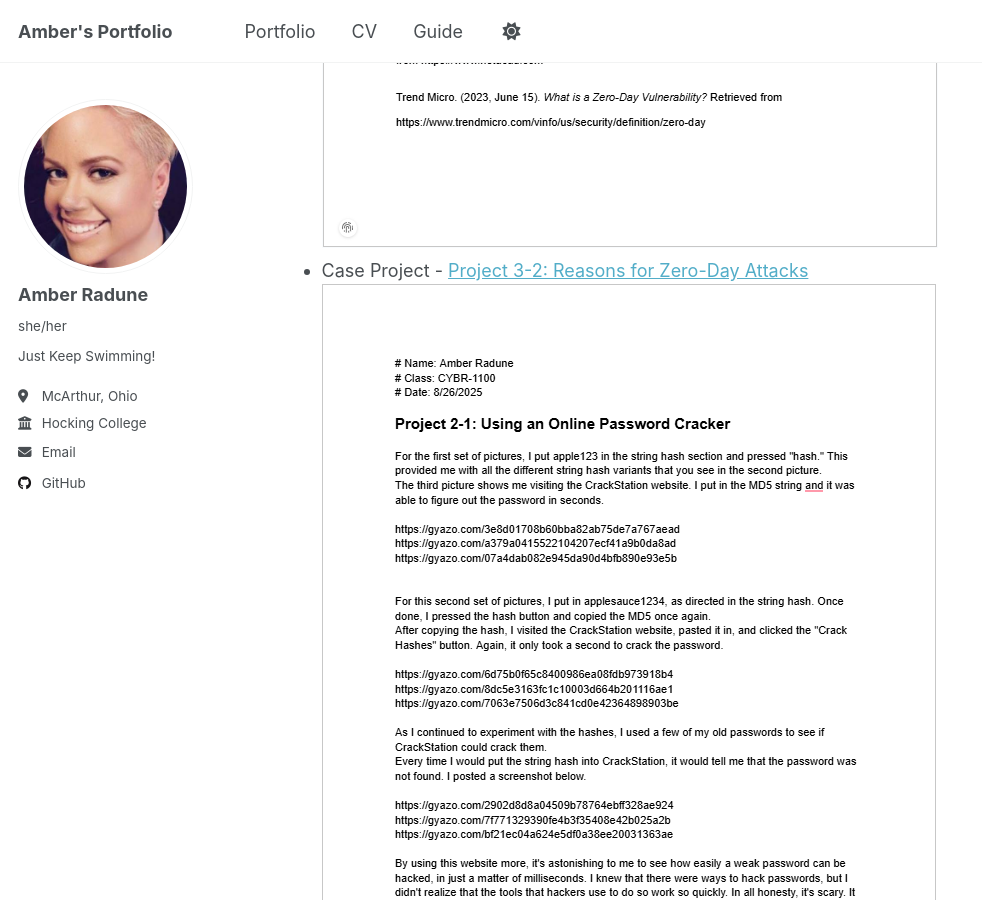
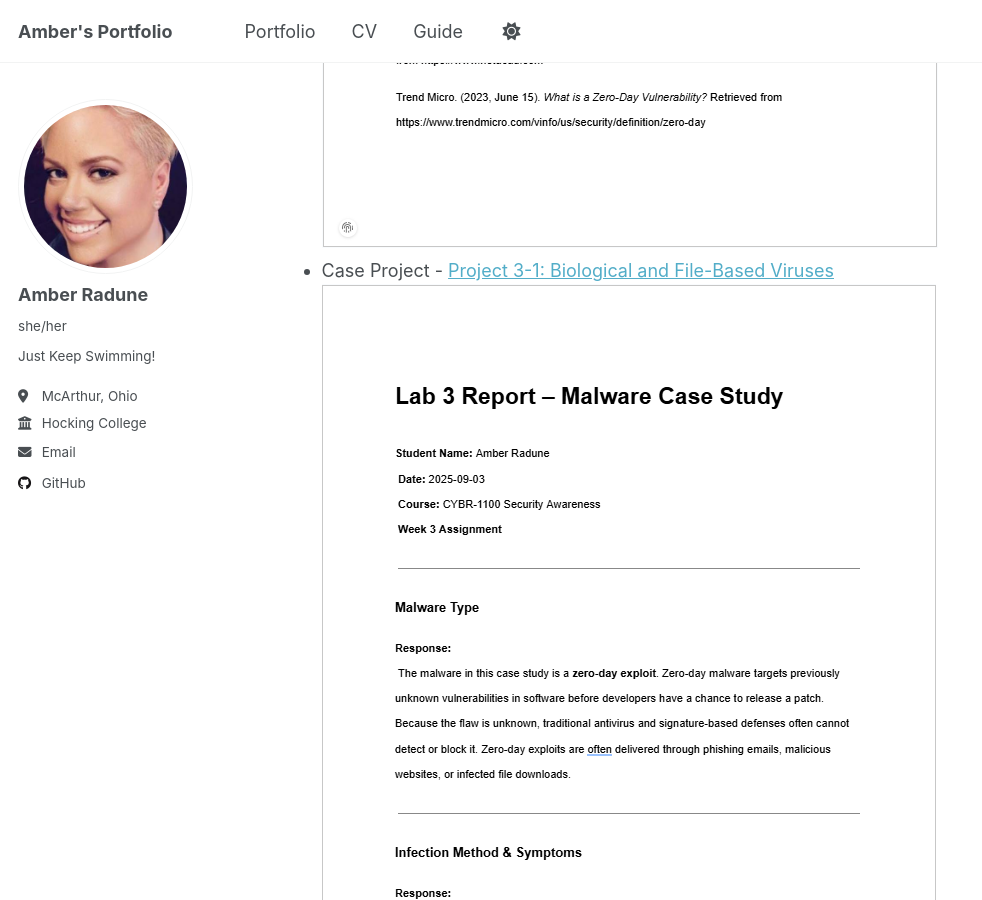
Before and after one commit to TinyBumblee/AmberR.github.io, a Jekyll site: the page built from _portfolio/CYBR-1100-Security-Awareness.md, in a window 1280 px wide and 900 px high, scrolled down 17986 px. Shown: the whole window, without its empty margins (0-982 px from the left). Built offline with Jekyll 4.4.1, drawn with Linux system fonts in a browser that asks for light colours; a script that is not in the unit is left out; some of the changed text lies outside the part shown.

Commit message:
Update CYBR-1100-Security-Awareness.md

```diff
--- a/_portfolio/CYBR-1100-Security-Awareness.md
+++ b/_portfolio/CYBR-1100-Security-Awareness.md
@@ -72,12 +72,14 @@ I used AI to proofread.
 
 
 **Artifacts:**<br>
-- Case Project - <a href="https://tinybumblee.github.io/files/Milestone2PartAMalwareCaseAnalysis.pdf">Malware Case Analysis</a><br>
+- Case Project - <a href="https://tinybumblee.github.io/files/Milestone2PartAMalwareCaseAnalysis.pdf">Zero Day Attack</a><br>
   <img src='https://github.com/TinyBumblee/AmberR.github.io/raw/main/images/MalwareCaseStudy.png'>
   <img src='https://github.com/TinyBumblee/AmberR.github.io/raw/main/images/MalwareCaseStudy2.png'>
   <img src='https://github.com/TinyBumblee/AmberR.github.io/raw/main/images/MalwareCaseStudy3.png'>
-- Case Project - <a href="https://tinybumblee.github.io/files/CaseProject32ReasonsforZeroDayAttacks.pdf">Project 3-2: Reasons for Zero-Day Attacks</a><br>
-    <img src='https://github.com/TinyBumblee/AmberR.github.io/raw/main/images/Week-2-Interactive-Lab.png'><br>
+- Case Project - <a href="https://tinybumblee.github.io/files/CaseProject32ReasonsforZeroDayAttacks.pdf">Project 3-1: Biological and File-Based Viruses</a><br>
+  <img src='https://github.com/TinyBumblee/AmberR.github.io/raw/main/images/MalwareCaseStudy.png'>
+  <img src='https://github.com/TinyBumblee/AmberR.github.io/raw/main/images/MalwareCaseStudy2.png'>
+  <img src='https://github.com/TinyBumblee/AmberR.github.io/raw/main/images/MalwareCaseStudy3.png'>
 - GitHub Live Page: <br><br> <img src='https://github.com/TinyBumblee/AmberR.github.io/raw/main/images/github-live-page.png'>
 
 
```
